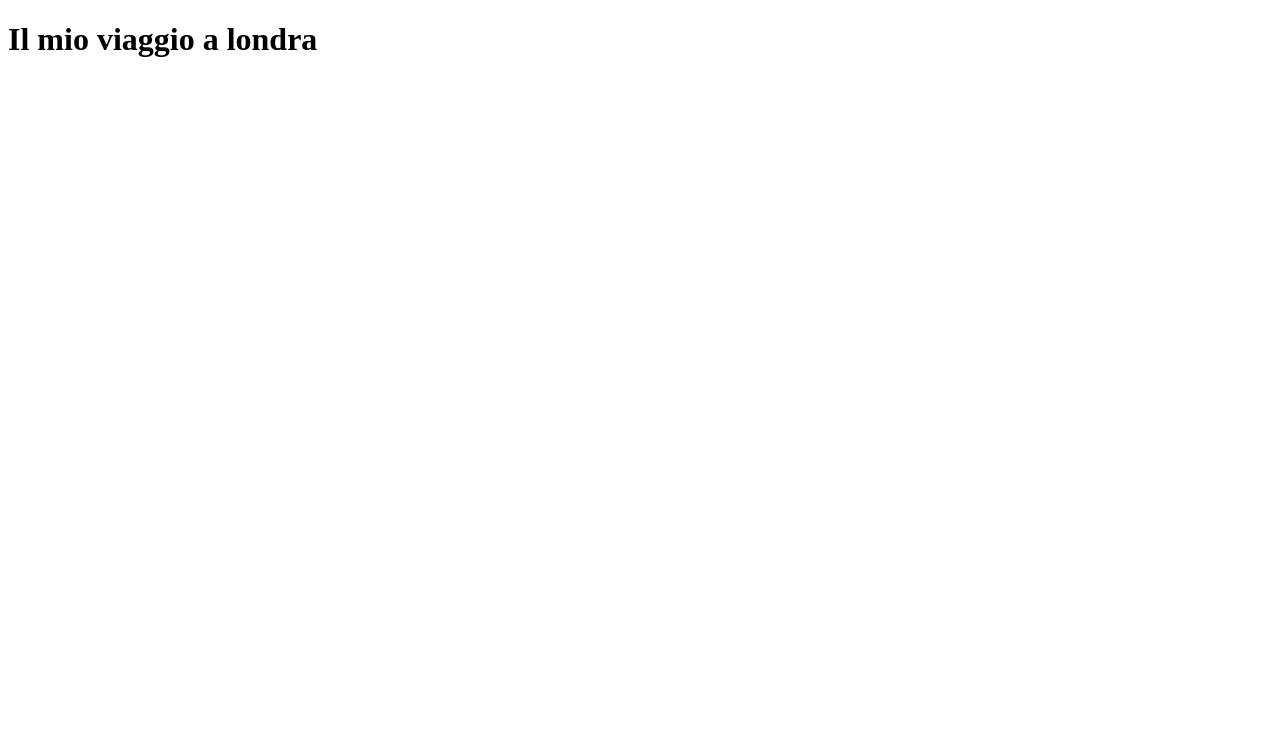
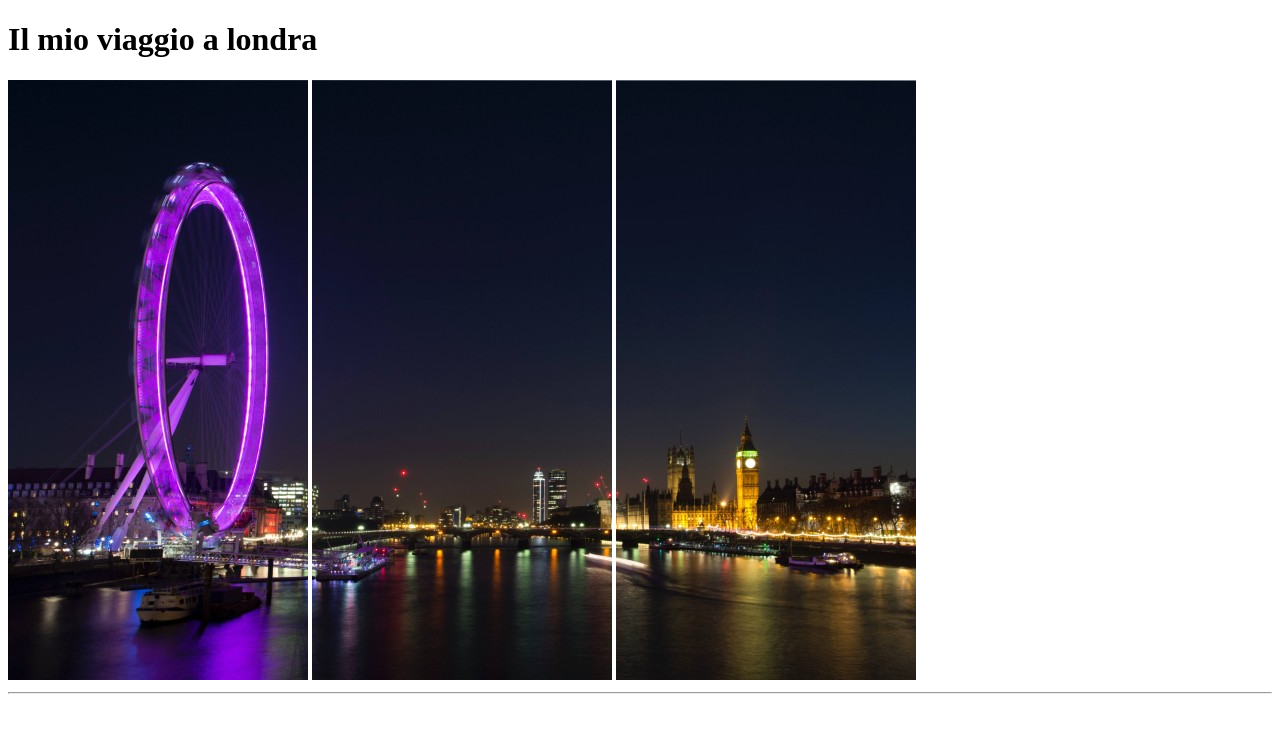
Before and after one commit to fabiopacifici/html-london-trip, a plain HTML site: page index.html in a window 1280 px wide. Drawn offline with Linux system fonts and the light colour scheme.

Commit message:
Add banner

```diff
--- a/index.html
+++ b/index.html
@@ -13,7 +13,16 @@
     <h1>Il mio viaggio a londra</h1>
   </header>
   <!-- /.app_header -->
-  <main class="app_main"></main>
+  <main class="app_main">
+    <div class="banner">
+      <img src="./img/pexels-bill-emrich-230794-0.jpg" alt="">
+      <img src="./img/pexels-bill-emrich-230794-1.jpg" alt="">
+      <img src="./img/pexels-bill-emrich-230794-2.jpg" alt="">
+      <hr>
+    </div>
+    <!-- /.banner -->
+
+  </main>
   <!-- /.app_main -->
   <footer class="app_footer"></footer>
   <!-- /.app_footer -->
```
